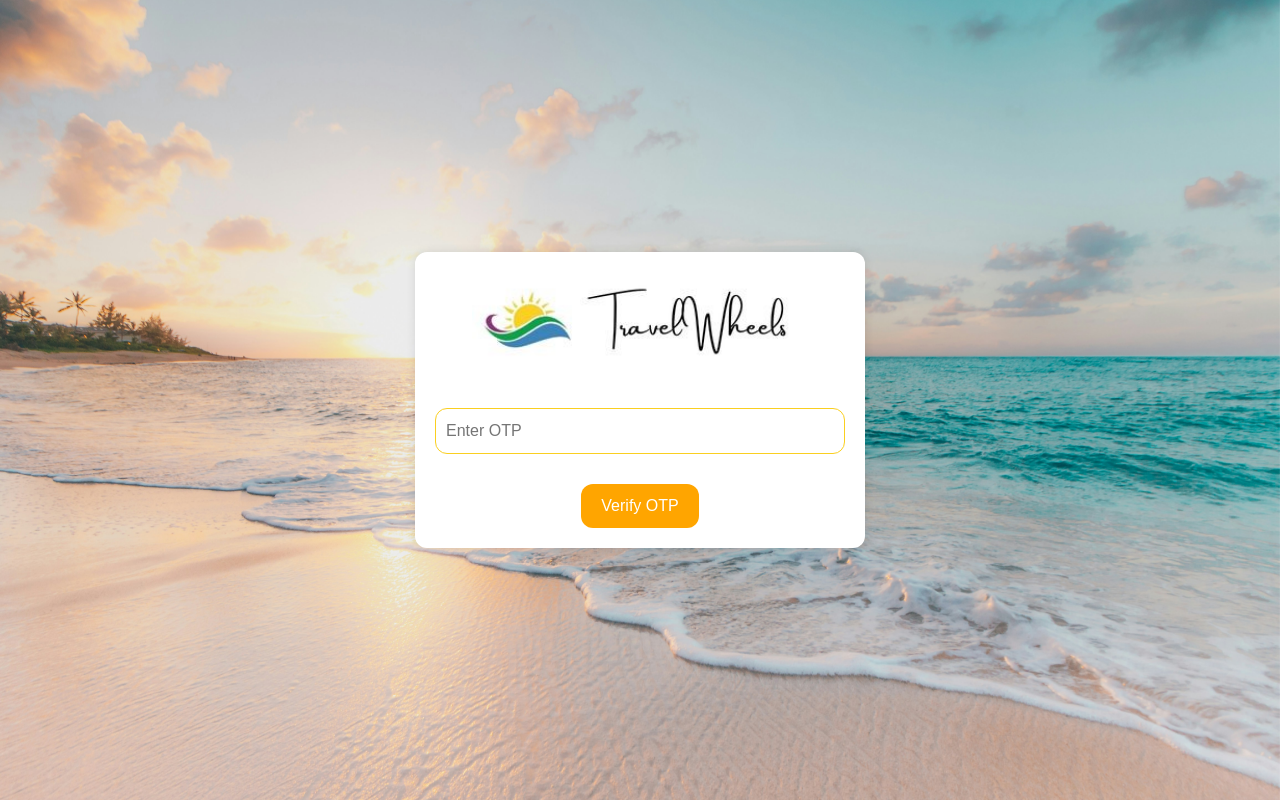
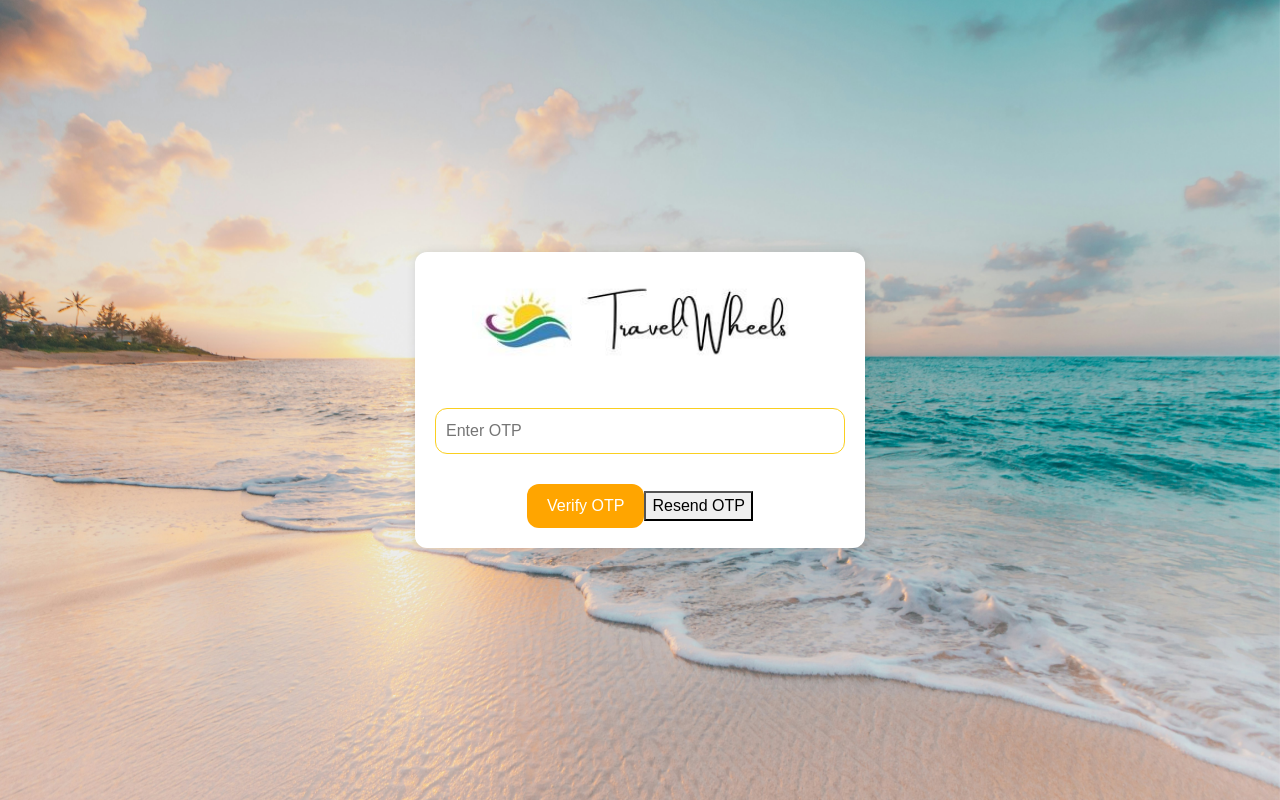
Before and after one commit to camsabc/travelwheelsph, a React (Create React App) app in the folder frontend/: page /otp in a window 1280 px wide. Built offline with nearby package versions, Linux system fonts and the light colour scheme.

Commit message:
server config

```diff
--- a/frontend/src/pages/Otp.js
+++ b/frontend/src/pages/Otp.js
@@ -1,4 +1,4 @@
-import React, { useState } from 'react';
+import React, { useState, useEffect } from 'react';
 import axios from 'axios';
 import { useNavigate, useLocation } from 'react-router-dom';
 import headerImage from '../images/header.jpg';
@@ -7,9 +7,28 @@ import './Signup3.css';
 const Otp = () => {
   const [otp, setOtp] = useState('');
   const [errors, setErrors] = useState({});
+  const [resendDisabled, setResendDisabled] = useState(false);
+  const [timer, setTimer] = useState(30); // Timer set to 30 seconds
   const navigate = useNavigate();
   const location = useLocation();
   const { email, type, firstname } = location.state || {};
+
+  useEffect(() => {
+    let interval = null;
+
+    if (resendDisabled) {
+      interval = setInterval(() => {
+        setTimer((prevTimer) => (prevTimer > 0 ? prevTimer - 1 : 0));
+      }, 1000);
+    }
+
+    if (timer === 0) {
+      setResendDisabled(false);
+      clearInterval(interval);
+    }
+
+    return () => clearInterval(interval);
+  }, [resendDisabled, timer]);
 
   const handleOtpSubmit = async (e) => {
     e.preventDefault();
@@ -17,13 +36,13 @@ const Otp = () => {
     // Check if OTP is empty
     if (!otp) {
       setErrors({ otp: 'Enter 6-digit code' });
-      return; // Prevent submission if OTP is empty
+      return;
     }
 
     // Check if OTP is exactly 6 digits
     if (otp.length !== 6) {
       setErrors({ otp: 'OTP must be 6 digits long' });
-      return; // Prevent submission if OTP is not 6 digits
+      return;
     }
 
     try {
@@ -39,6 +58,21 @@ const Otp = () => {
       }
     } catch (error) {
       setErrors({ otp: 'Invalid or expired OTP' });
+    }
+  };
+
+  const resendOtp = async () => {
+    try {
+      setResendDisabled(true);
+      setTimer(30); // Reset the timer to 30 seconds
+      const response = await axios.post('https://travelwheelsph.onrender.com/request-otp', { email });
+
+      if (response.status === 200) {
+        alert('OTP has been resent to your email!');
+      }
+    } catch (error) {
+      setErrors({ otp: 'Error resending OTP. Please try again later.' });
+      setResendDisabled(false);
     }
   };
 
@@ -59,6 +93,15 @@ const Otp = () => {
         {errors.otp && <p className="error-message">{errors.otp}</p>}
 
         <button type="submit" className="signup-button full-width">Verify OTP</button>
+
+        <button
+          type="button"
+          className="resend-button"
+          onClick={resendOtp}
+          disabled={resendDisabled}
+        >
+          {resendDisabled ? `Resend OTP in ${timer}s` : 'Resend OTP'}
+        </button>
       </form>
     </div>
   );
--- a/frontend/src/pages/SignUp.js
+++ b/frontend/src/pages/SignUp.js
@@ -42,6 +42,7 @@ const SignUp = () => {
     setErrors(errors);
 
     if (formIsValid) {
+      console.log(password.length);
       try {
         const response = await axios.post('https://travelwheelsph.onrender.com/signup', {
           firstname,
```
